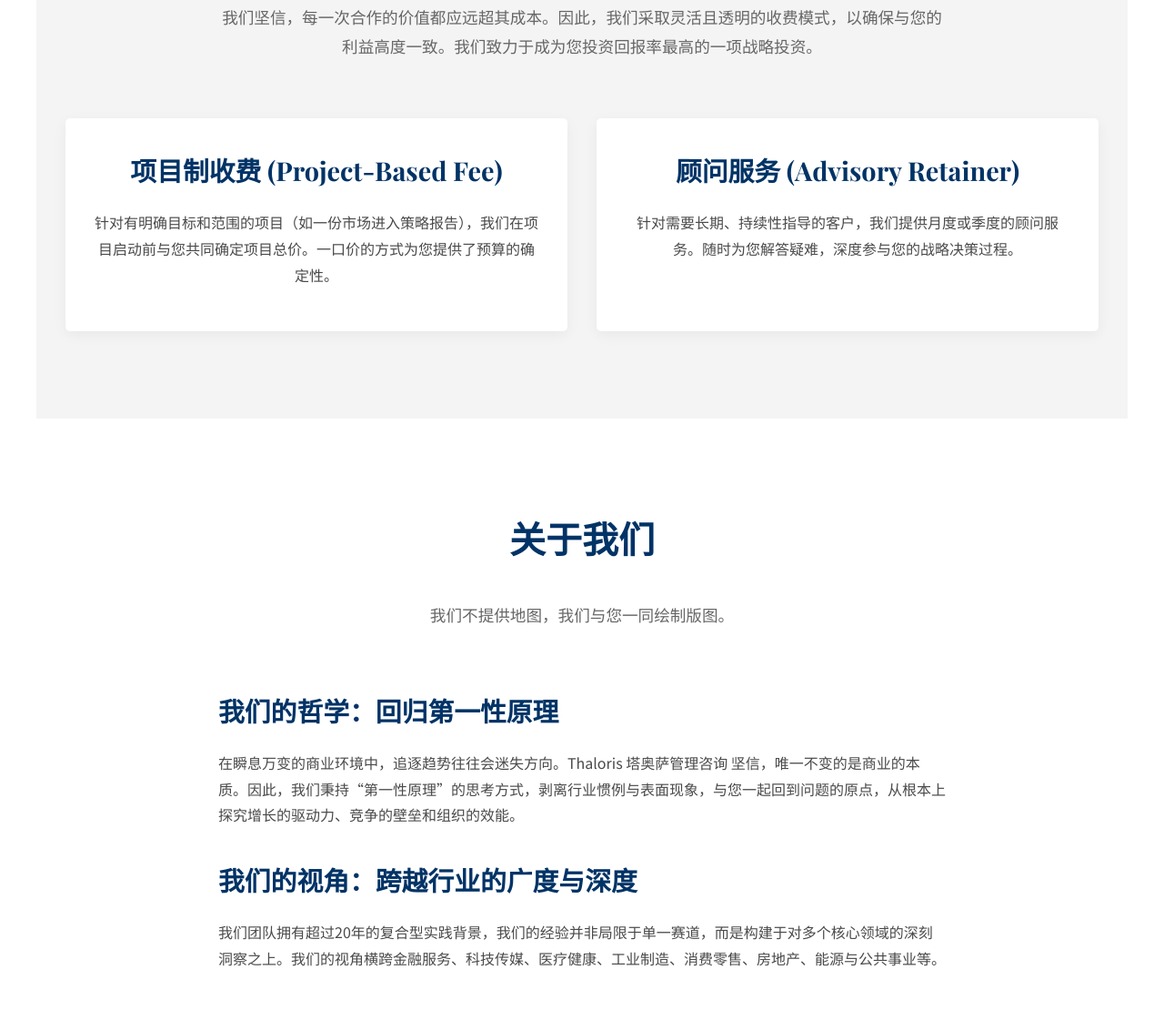
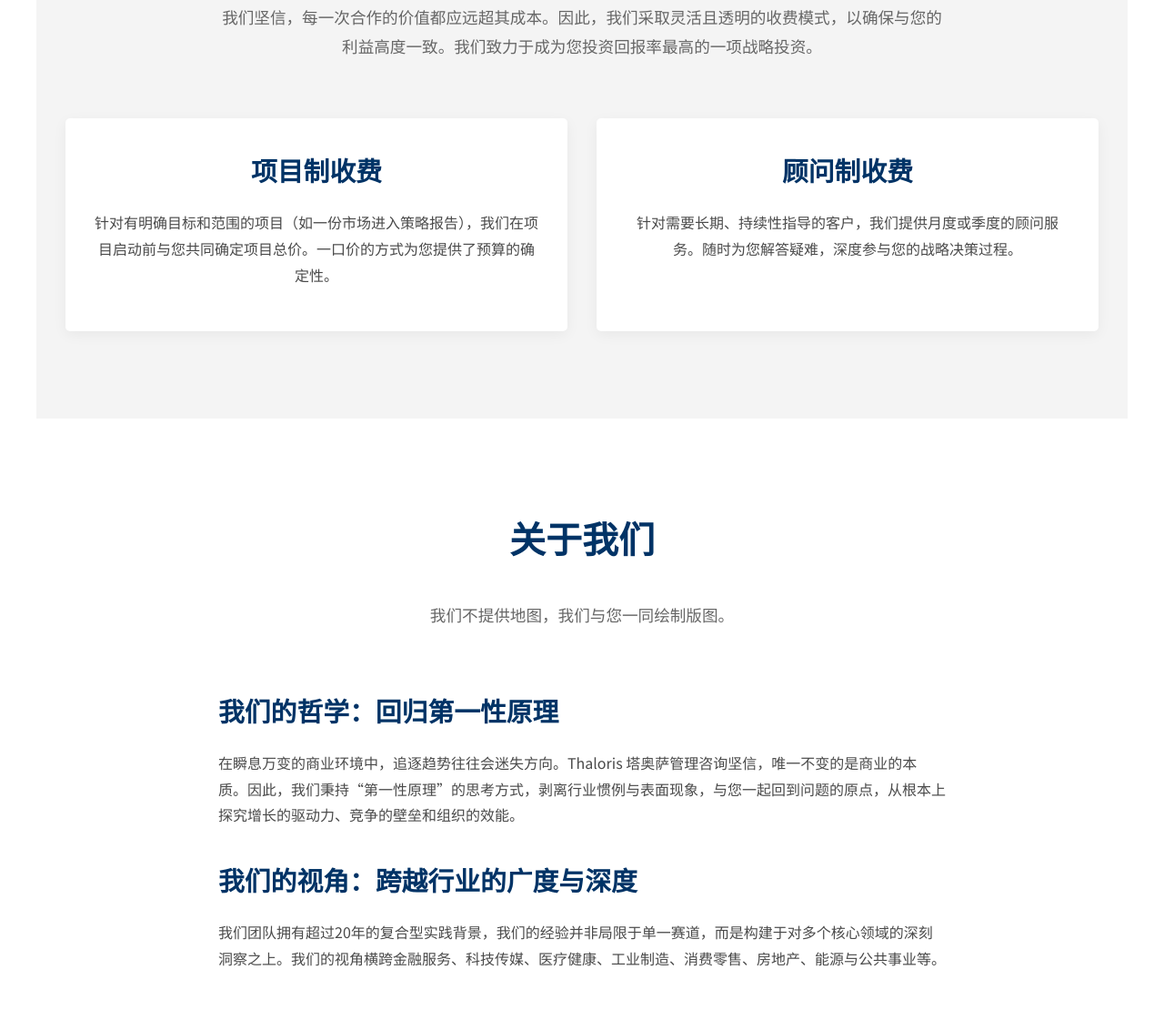
Before and after one commit to tha-con/tha-con.github.io, a plain HTML site: page index.html in a window 1280 px wide. Shown: the part 3013-4123 px from the top of the page at 91% size. Drawn offline with nearby package versions, Linux system fonts and the light colour scheme.

Commit message:
Update index.html

```diff
--- a/index.html
+++ b/index.html
@@ -98,11 +98,11 @@
             <p class="section-intro">我们坚信，每一次合作的价值都应远超其成本。因此，我们采取灵活且透明的收费模式，以确保与您的利益高度一致。我们致力于成为您投资回报率最高的一项战略投资。</p>
             <div class="pricing-grid">
                 <div class="pricing-item">
-                    <h3>项目制收费 (Project-Based Fee)</h3>
+                    <h3>项目制收费</h3>
                     <p>针对有明确目标和范围的项目（如一份市场进入策略报告），我们在项目启动前与您共同确定项目总价。一口价的方式为您提供了预算的确定性。</p>
                 </div>
                 <div class="pricing-item">
-                    <h3>顾问服务 (Advisory Retainer)</h3>
+                    <h3>顾问制收费</h3>
                     <p>针对需要长期、持续性指导的客户，我们提供月度或季度的顾问服务。随时为您解答疑难，深度参与您的战略决策过程。</p>
                 </div>
             </div>
@@ -113,7 +113,7 @@
             <p class="section-intro">我们不提供地图，我们与您一同绘制版图。</p>
             <div class="about-content">
                 <h3>我们的哲学：回归第一性原理</h3>
-                <p>在瞬息万变的商业环境中，追逐趋势往往会迷失方向。Thaloris 塔奥萨管理咨询 坚信，唯一不变的是商业的本质。因此，我们秉持“第一性原理”的思考方式，剥离行业惯例与表面现象，与您一起回到问题的原点，从根本上探究增长的驱动力、竞争的壁垒和组织的效能。</p>
+                <p>在瞬息万变的商业环境中，追逐趋势往往会迷失方向。Thaloris 塔奥萨管理咨询坚信，唯一不变的是商业的本质。因此，我们秉持“第一性原理”的思考方式，剥离行业惯例与表面现象，与您一起回到问题的原点，从根本上探究增长的驱动力、竞争的壁垒和组织的效能。</p>
                 <h3>我们的视角：跨越行业的广度与深度</h3>
                 <p>我们团队拥有超过20年的复合型实践背景，我们的经验并非局限于单一赛道，而是构建于对多个核心领域的深刻洞察之上。我们的视角横跨金融服务、科技传媒、医疗健康、工业制造、消费零售、房地产、能源与公共事业等。</p>
                 <h3>我们的承诺：拒绝模板，深度定制</h3>
```
